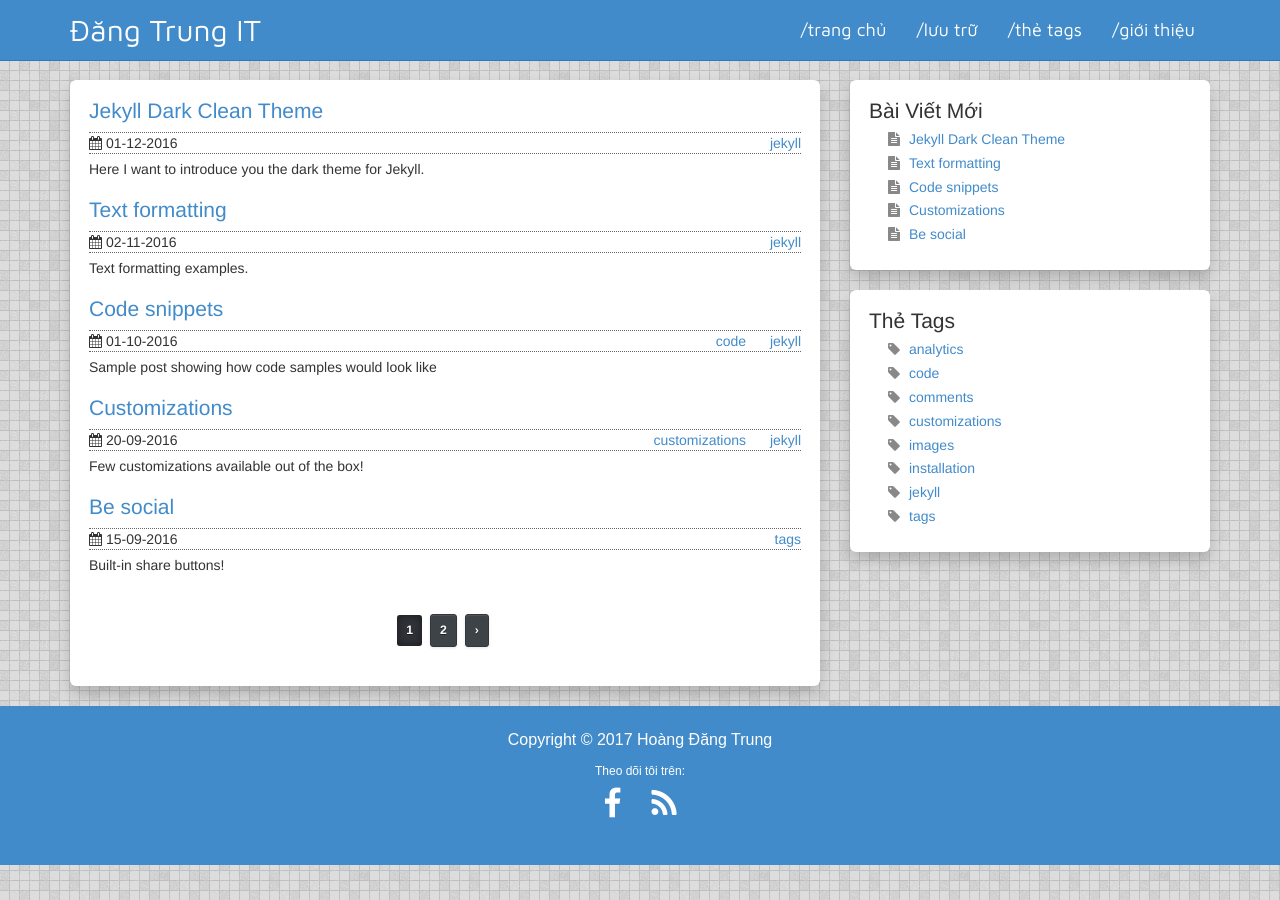
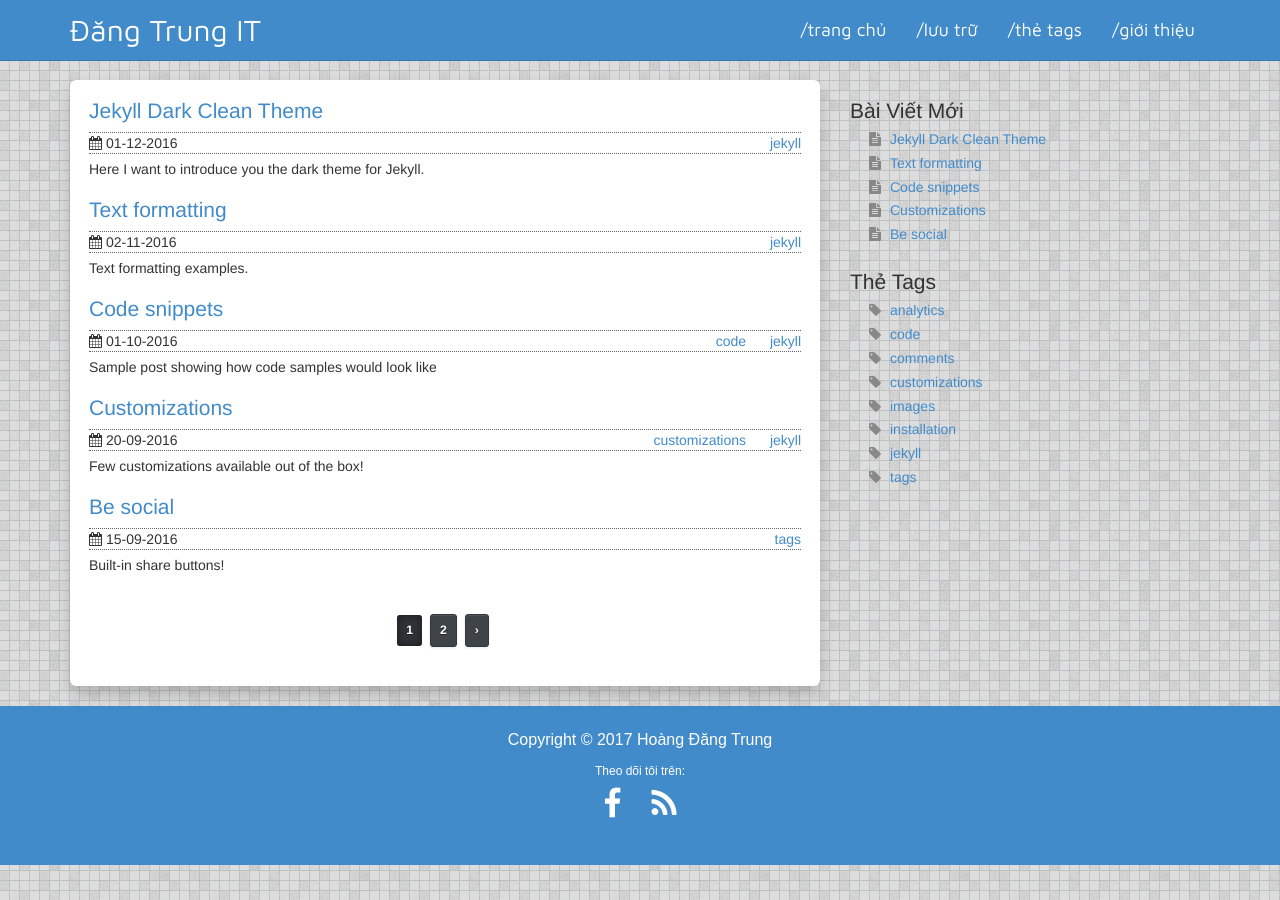
Before and after one commit to hoangdangtrungvn/hoangdangtrungvn.github.io, a Jekyll site: the page built from index.html, in a window 1280 px wide. Built offline with Jekyll 4.4.1, drawn with Linux system fonts in a browser that asks for light colours; the list of posts is cut into pages by our own code.

Commit message:
update css

```diff
--- a/css/theme.css
+++ b/css/theme.css
@@ -20,7 +20,7 @@ h6 { font-size: .75em; }
 
 .footer a { color: #ee4444; }
 
-.sidebar { margin-bottom: 20px; background-color: #fff; padding: 19px; border-radius: 6px; box-shadow: 0px 0px 0px 0px, 0px 8px 16px rgba(0, 0, 0, 0.2); min-height: 20px; }
+.sidebar { padding: 19px 0 0; }
 .sidebar li { margin-top: .7em; line-height: 1em; }
 
 ul.sideBarTags, ul.sideBarPosts { list-style: none; }
```
